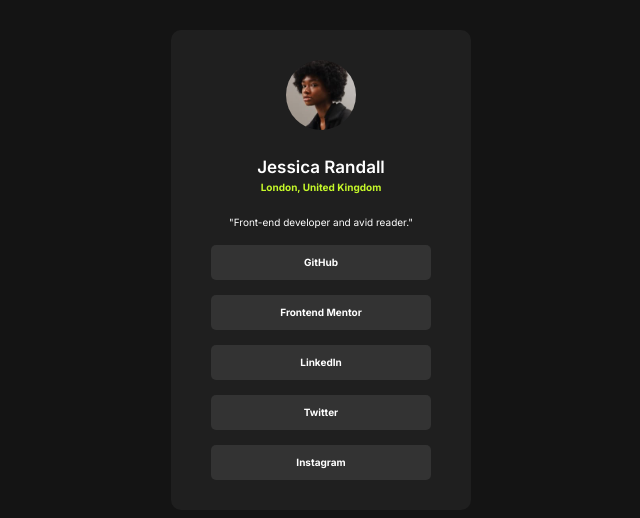
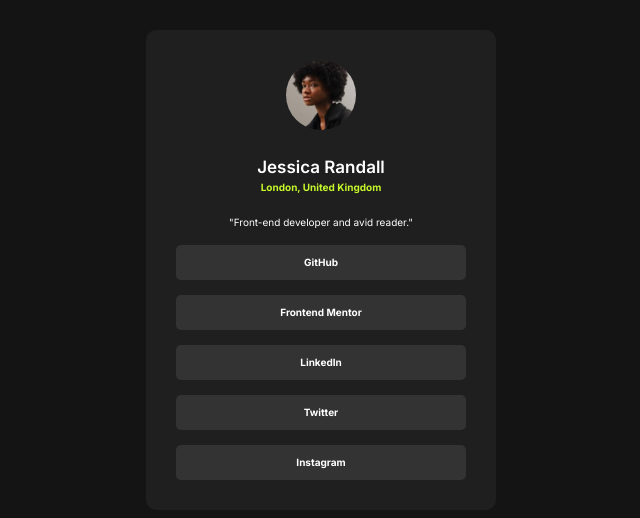
Before and after one commit to Gab-off/social_links_profiles, a plain HTML site: page index.html in a window 1280 px wide. Shown: the part 130-648 px from the top of the page, without its empty margins (319-959 px from the left). Drawn offline with Linux system fonts and the light colour scheme.

Commit message:
alteração de tamanho para verificação na screenshot

```diff
--- a/css/scss/_card.scss
+++ b/css/scss/_card.scss
@@ -1,12 +1,12 @@
 @use "variaveis-e-cores" as vc;
 
 .card-perfil {
-	min-width: 300px;
+	min-width: 350px;
 	background: vc.$grey-2;
 	display: flex;
 	flex-direction: column;
 	align-items: center;
-	padding: 30px 40px;
+	padding: 30px 30px;
 	border-radius: 10px;
 }
 
```
Also changed, not shown: css/styles.css.
